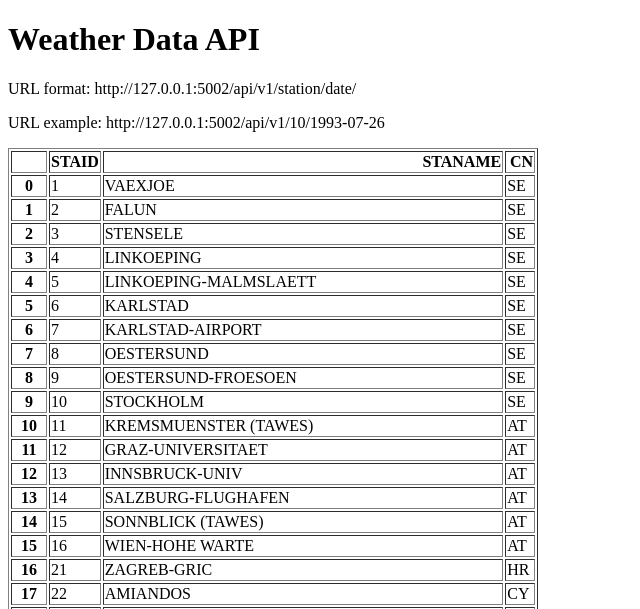
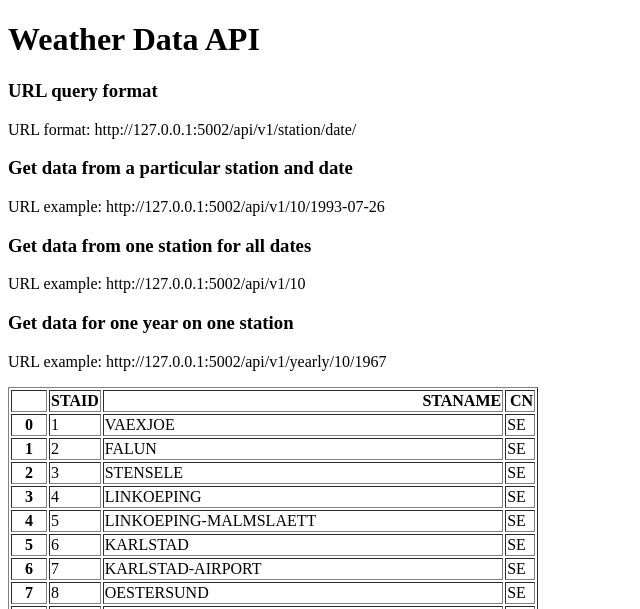
Before and after one commit to toshevk/historical-weather-api, a Flask app: page / in a window 1280 px wide. Shown: the top 609 px of the page, without its empty margins (0-640 px from the left). Run offline with Flask 3, Linux system fonts and the light colour scheme.

Commit message:
Add URL endpoints for yearly station data, and all station data

```diff
--- a/main.py
+++ b/main.py
@@ -11,9 +11,27 @@ def home():
     return render_template("home.html", data=stations.to_html())
 
 
+@app.route("/api/v1/<station>")
+def station_data(station):
+    filenum = str(station).zfill(6)
+    station_data_filepath = "data_small/TG_STAID" + filenum + ".txt"
+    df = pd.read_csv(station_data_filepath, skiprows=20, parse_dates=['    DATE'])
+    result = df.to_dict(orient="records")
+    return result
+
+
+@app.route("/api/v1/yearly/<station>/<year>")
+def yearly_station_data(station, year):
+    filenum = str(station).zfill(6)
+    station_data_filepath = "data_small/TG_STAID" + filenum + ".txt"
+    df = pd.read_csv(station_data_filepath, skiprows=20)
+    df['    DATE'] = df['    DATE'].astype(str)
+    result = df[df['    DATE'].str.startswith(str(year))].to_dict(orient="records")
+    return result
+
+
 @app.route("/api/v1/<station>/<date>/")
 def api(station, date):
-
     # read station csv
     filenum = str(station).zfill(6)
     station_data_filepath = "data_small/TG_STAID" + filenum + ".txt"
--- a/templates/home.html
+++ b/templates/home.html
@@ -6,7 +6,13 @@
 </head>
 <body>
     <h1>Weather Data API</h1>
+    <h3>URL query format</h3>
     <p>URL format: http://127.0.0.1:5002/api/v1/station/date/</p>
+    <h3>Get data from a particular station and date</h3>
     <p>URL example: http://127.0.0.1:5002/api/v1/10/1993-07-26</p>
+    <h3>Get data from one station for all dates</h3>
+    <p>URL example: http://127.0.0.1:5002/api/v1/10</p>
+    <h3>Get data for one year on one station</h3>
+    <p>URL example: http://127.0.0.1:5002/api/v1/yearly/10/1967</p>
     <p>{{data|safe}}</p>
 </body>
```
Also changed, not shown: 1 other file.
